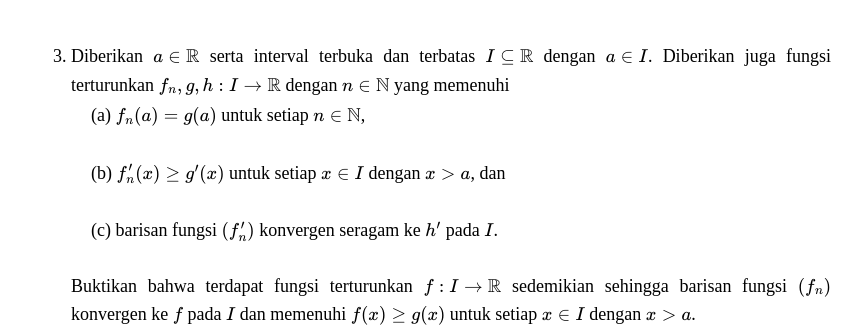
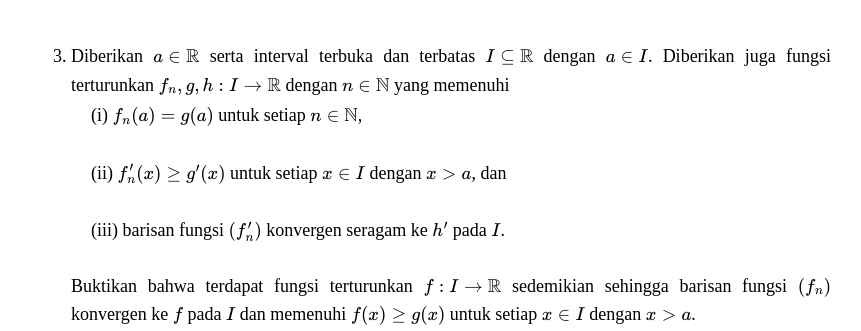
Before and after one commit to calculusgamingindonesia/calculusgamingindonesia.github.io, a Jekyll site: the page built from _posts/2026-06-29-knmipa-nas-20-2.md, in a window 1280 px wide. Shown: the part 726-1057 px from the top of the page, without its empty margins (209-1070 px from the left). Built offline with Jekyll 4.4.1, drawn with Linux system fonts in a browser that asks for light colours; some web fonts are replaced.

Commit message:
Update 2026-06-29-knmipa-nas-20-2.md

```diff
--- a/_posts/2026-06-29-knmipa-nas-20-2.md
+++ b/_posts/2026-06-29-knmipa-nas-20-2.md
@@ -40,9 +40,9 @@ urutan: 10
    </details>
 
 3. Diberikan $a\in\mathbb{R}$ serta interval terbuka dan terbatas $I\subseteq\mathbb{R}$ dengan $a\in I$. Diberikan juga fungsi terturunkan $f_n, g, h:I\to\mathbb{R}$ dengan $n\in\mathbb{N}$ yang memenuhi
-   * (a) $f_n(a)=g(a)$ untuk setiap $n\in\mathbb{N}$,
-   * (b) $f_n'(x)\geq g'(x)$ untuk setiap $x\in I$ dengan $x>a$, dan
-   * (c) barisan fungsi $(f_n')$ konvergen seragam ke $h'$ pada $I$.
+   * (i) $f_n(a)=g(a)$ untuk setiap $n\in\mathbb{N}$,
+   * (ii) $f_n'(x)\geq g'(x)$ untuk setiap $x\in I$ dengan $x>a$, dan
+   * (iii) barisan fungsi $(f_n')$ konvergen seragam ke $h'$ pada $I$.
 
    Buktikan bahwa terdapat fungsi terturunkan $f:I\to\mathbb{R}$ sedemikian sehingga barisan fungsi $(f_n)$ konvergen ke $f$ pada $I$ dan memenuhi $f(x)\geq g(x)$ untuk setiap $x\in I$ dengan $x>a$.
 
```
